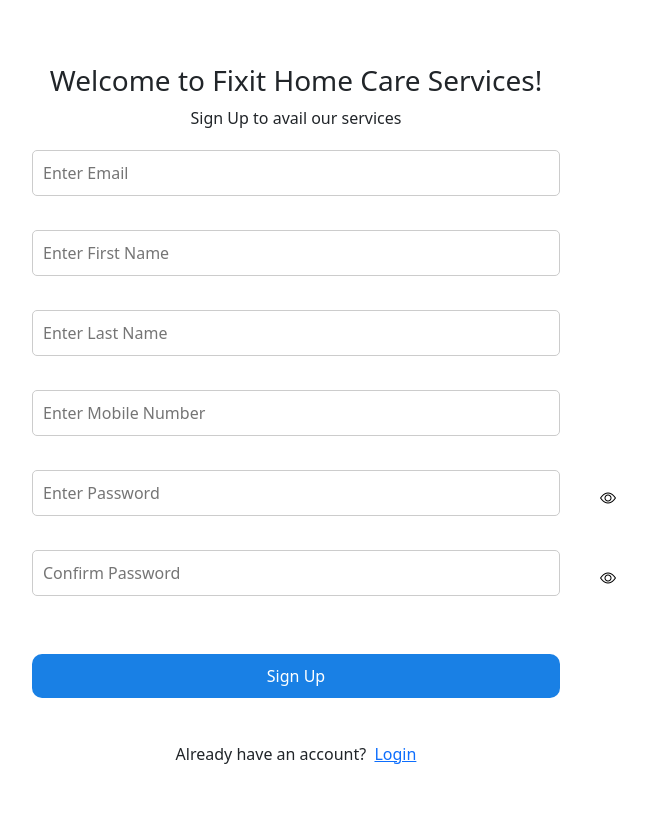
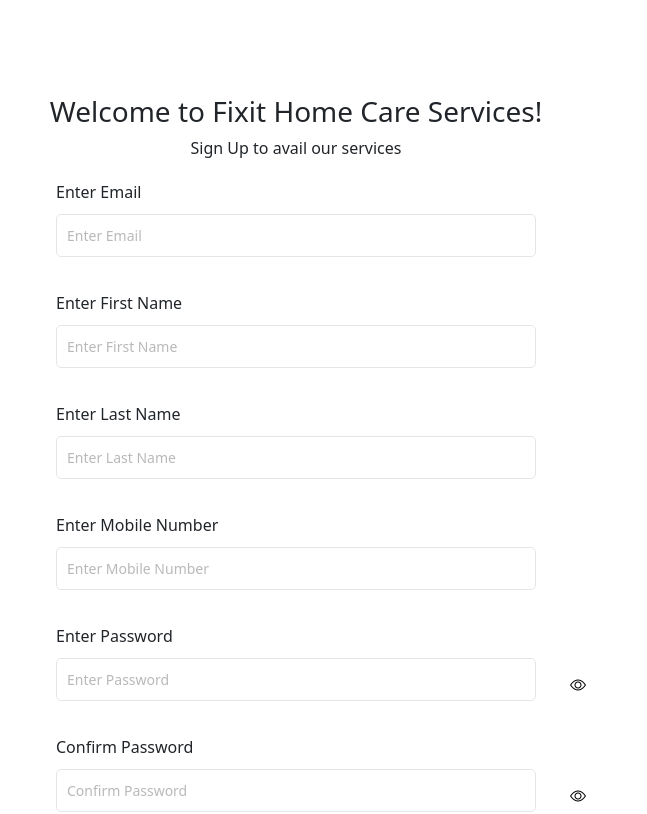
Before and after one commit to rajarajeswari10/TaskSchedulerApp, a React (Create React App) app in the folder frontend/: page /Signup in a window 1280 px wide. Shown: the top 814 px of the page, without its empty margins (344-991 px from the left). Built offline with nearby package versions, Linux system fonts and the light colour scheme.

Commit message:
commit 2

```diff
--- a/frontend/src/components/auth/Login.jsx
+++ b/frontend/src/components/auth/Login.jsx
@@ -41,7 +41,7 @@
           <h3>Welcome to Fixit Home Care Services!</h3>
           <p>Log in to manage your services. Need help?<br/>Contact us at support@fixit.com</p>
           <form onSubmit={login}>
-            <label htmlFor="email">Enter Email</label><br/>
+            <label htmlFor="email">Enter Email</label>
             <FormInput
               type='email'
               placeholder='Enter Email'
@@ -54,7 +54,7 @@
             />
             <br /> <br />
 
-            <label htmlFor="password">Enter Password</label><br/>
+            <label htmlFor="password">Enter Password</label>
             <div className="password-input">
               <FormInput
                 type={showPassword ? 'text' : 'password'}
--- a/frontend/src/components/auth/Signup.jsx
+++ b/frontend/src/components/auth/Signup.jsx
@@ -63,6 +63,7 @@
       <div className="login">
         <form onSubmit={registration}>
 
+          <label htmlFor="email">Enter Email</label>
           <FormInput
           type='email'
           placeholder='Enter Email'
@@ -75,6 +76,7 @@
           />
           <br /> <br />
 
+          <label htmlFor="firstname">Enter First Name</label>
           <FormInput
           type='text'
           placeholder='Enter First Name'
@@ -87,6 +89,7 @@
           />
           <br /> <br />
 
+          <label htmlFor="lastname">Enter Last Name</label>
           <FormInput
           type='text'
           placeholder='Enter Last Name'
@@ -99,6 +102,7 @@
           />
           <br /> <br />
 
+          <label htmlFor="mobileNumber">Enter Mobile Number</label>
           <FormInput
           type='text'
           placeholder='Enter Mobile Number'
@@ -111,6 +115,7 @@
           />
           <br /> <br />
 
+          <label htmlFor="password">Enter Password</label>
           <div className="password-input">
               <FormInput
                 type={showPassword ? 'text' : 'password'}
@@ -125,6 +130,8 @@
               <i className={`bi ${showPassword ? 'bi-eye-slash' : 'bi-eye'} eye-icon`} onClick={toggleShowPassword}></i>
             </div>
           <br />
+
+          <label htmlFor="confirmPassword">Confirm Password</label>
           <div className="confirm-password-input">
               <FormInput
                 type={showConfirmPassword ? 'text' : 'password'}
--- a/frontend/src/styles/Login.css
+++ b/frontend/src/styles/Login.css
@@ -20,6 +20,7 @@
   text-align: left;
   display: block;
   padding-left: 60px;
+  margin-bottom: 10px;
 }
 
 .login-container input {
@@ -28,6 +29,8 @@
   margin-bottom: 10px;
   border: 1px solid #ccc;
   border-radius: 5px;
+  opacity: 0.5;
+  font-size: 14px;
 }
 
 #loginButton {
@@ -50,6 +53,8 @@
 
 .not_a p {
   margin-top: 20px;
+  font-weight: 600;
+  font-size: 18px;
 }
 
 .eye-icon {
--- a/frontend/src/styles/Signup.css
+++ b/frontend/src/styles/Signup.css
@@ -7,7 +7,7 @@
 
 .signup-container {
     width: 700px;
-    padding: 20px;
+    padding: 50px;
     border-radius: 5px;
     text-align: center;
 }
@@ -17,13 +17,14 @@
 }
 
 .signup-container h3 {
-    margin-top: 50px;
+    margin-top: 300px;
 }
 
 .signup-container label {
     text-align: left;
     display: block;
     padding-left: 60px;
+    margin-bottom: 10px;
 }
 
 .signup-container input {
@@ -32,6 +33,8 @@
     margin-bottom: 10px;
     border: 1px solid #ccc;
     border-radius: 5px;
+    opacity: 0.5;
+    font-size: 14px;
 }
 
 #signupButton {
@@ -50,6 +53,8 @@
 
 .not_a p {
     margin-top: 20px;
+    font-weight: 600;
+    font-size: 18px;
 }
 
 .eye-icon {
```
